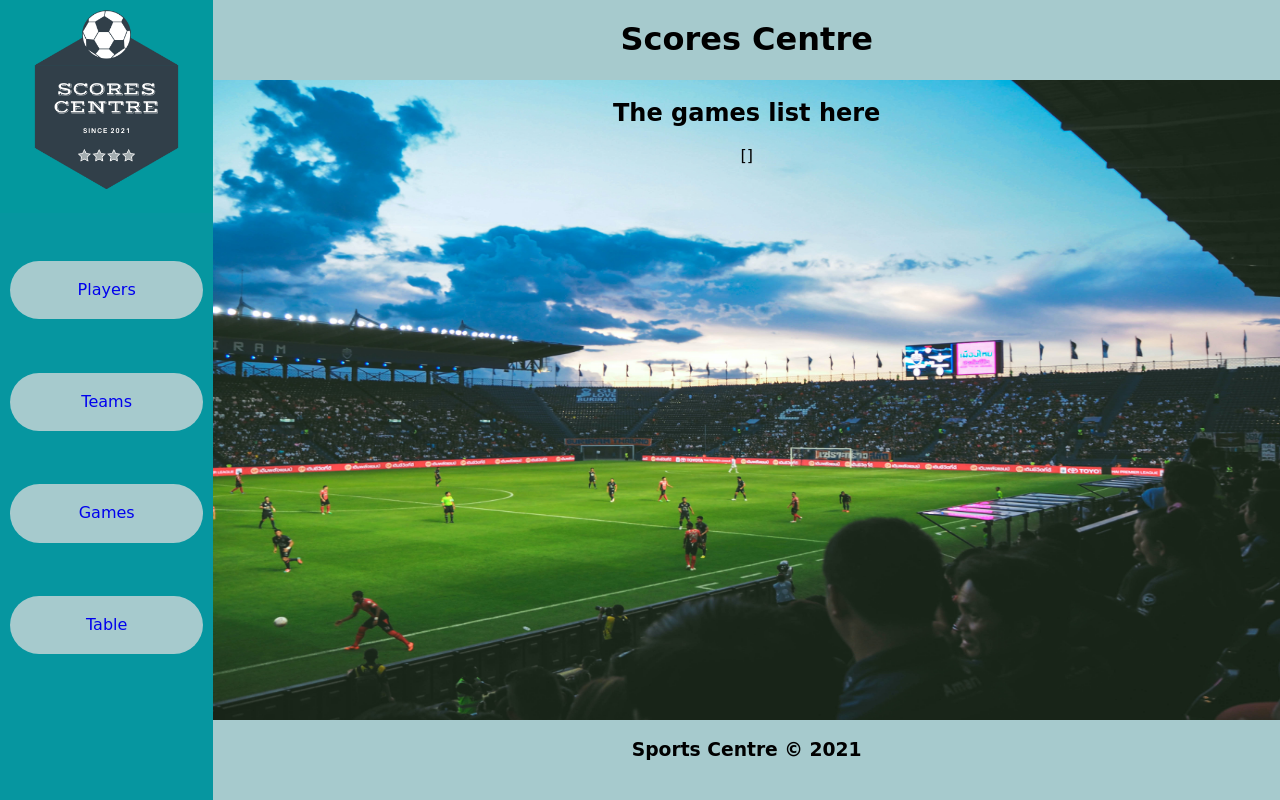
After one commit to psulli10/sports_scores, a Flask app: page /games in a window 1280 px wide. The commit adds this page. Run offline with Flask 2, Linux system fonts and the light colour scheme; data that the repository does not hold is empty; some libraries are stand-ins or nearby versions; some web fonts are replaced.

Commit message:
games templates added with basic styling. Shortcut icon added to base.html

```diff
--- a/app.py
+++ b/app.py
@@ -1,6 +1,7 @@
 from flask import Flask, render_template
 from controllers.players_controller import players_blueprint
 from controllers.teams_controller import teams_blueprint
+from controllers.games_controller import games_blueprint
 
 app = Flask(__name__)
 
@@ -8,6 +9,7 @@ app.url_map.strict_slashes = False
 
 app.register_blueprint(players_blueprint)
 app.register_blueprint(teams_blueprint)
+app.register_blueprint(games_blueprint)
 
 @app.route("/")
 def home():
--- /dev/null
+++ b/controllers/games_controller.py
@@ -0,0 +1,9 @@
+from flask import Flask, Blueprint, render_template, redirect, request
+import repositories.game_repository as game_repository
+
+games_blueprint = Blueprint("games", __name__)
+
+@games_blueprint.route("/games")
+def index():
+	games = game_repository.select_all()
+	return render_template("/games/index.html", games=games)
--- /dev/null
+++ b/static/games/style.css
@@ -0,0 +1,7 @@
+.main-content {
+    background-image: url("images/game.jpg");
+    background-repeat: no-repeat;
+    background-size: 100% 100%;
+    /* width: 1920px;
+    height: 1279px; */
+}
--- a/templates/base.html
+++ b/templates/base.html
@@ -10,6 +10,7 @@
     <link rel="preconnect" href="https://fonts.gstatic.com" crossorigin>
     <link href="https://fonts.googleapis.com/css2?family=Fredoka+One&family=Fuzzy+Bubbles:wght@700&display=swap"
         rel="stylesheet">
+    <link rel="shortcut icon" href="{{ url_for('static', filename='images/logo.ico') }}">
     <link rel="stylesheet" href="{{ url_for('static', filename='style.css') }}">
     {% block head %}
 
--- /dev/null
+++ b/templates/games/index.html
@@ -0,0 +1,10 @@
+{% extends 'base.html' %}
+
+{% block head %}
+    <link rel="stylesheet" href="{{ url_for('static', filename='games/style.css') }}">
+{% endblock head  %}
+
+{% block content %}
+    <h2>The games list here</h2>
+    {{ games }}
+{% endblock content %}
```
Also changed, not shown: static/games/images/game.jpg (added), static/images/logo.ico (added).
